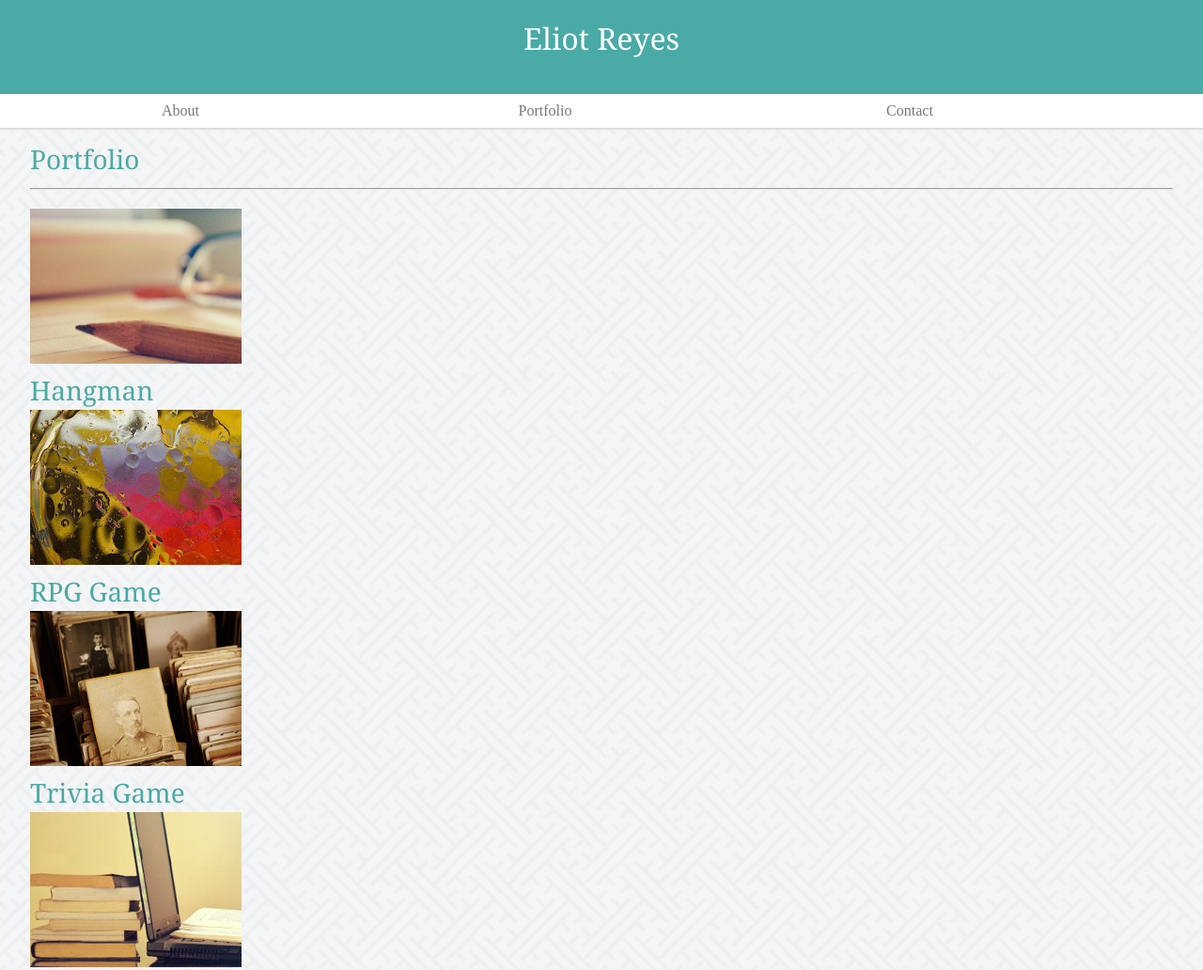
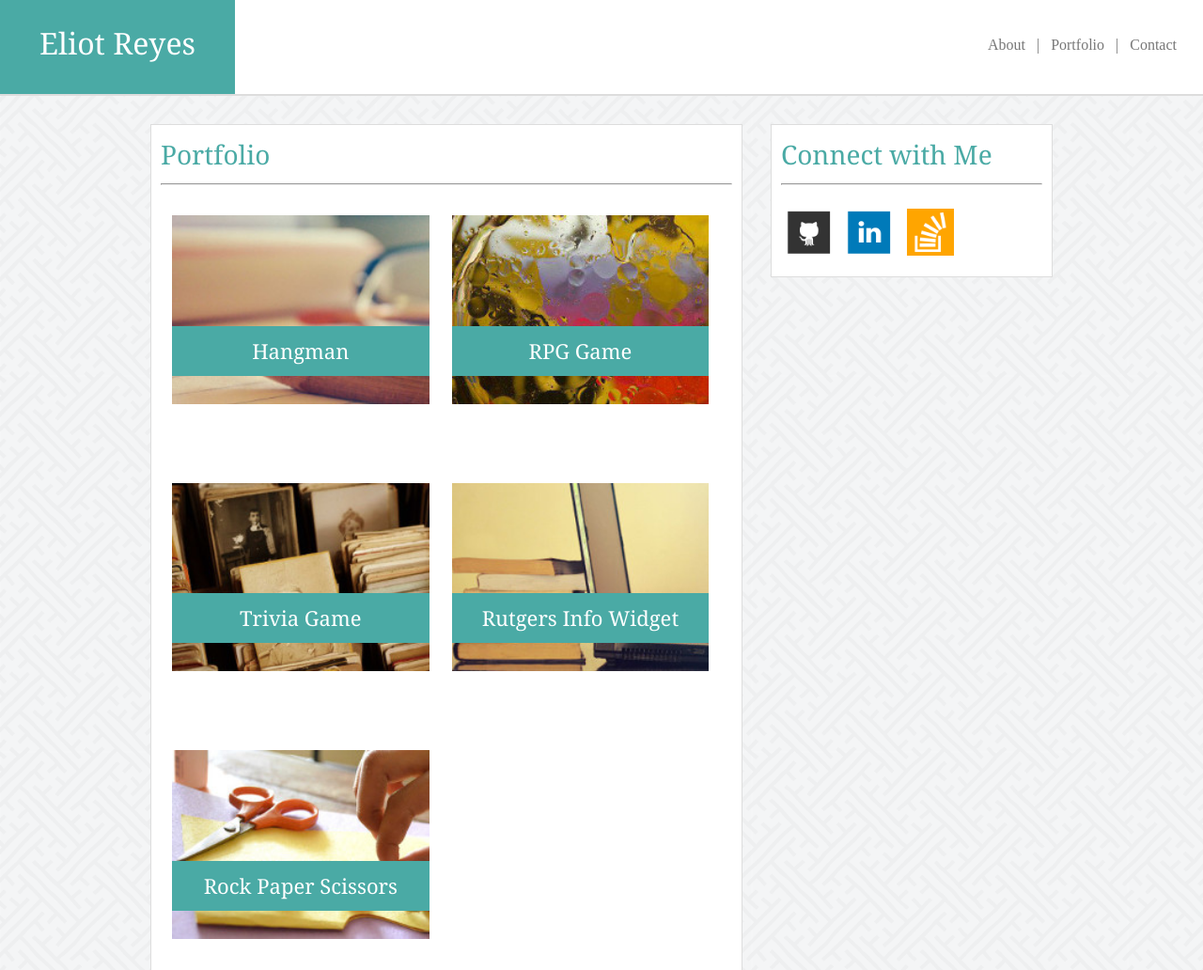
Before and after one commit to emrzero/portfolio, a plain HTML site: page assignment1/portfolio.html in a window 1280 px wide. Shown: the top 1032 px of the page at 94% size. Drawn offline with Linux system fonts and the light colour scheme.

Commit message:
Finished assignment 1 (of 2) of HW Week 2

```diff
--- a/assignment1/assets/css/style.css
+++ b/assignment1/assets/css/style.css
@@ -2,9 +2,9 @@
 /**
 Styling begins with Mobile first
 and continues with THREE breaking points:
-1) Width 640px
-2) Width 768px
-3) Width 980px
+1) max-width 640px
+2) max-width 768px
+3) max-width 980px
 ***/
 /******Global****/
 
@@ -28,6 +28,9 @@ h1, h2, h3, h4, h5, h6 {
   font-size: 28px;
 }
 
+img {
+  width: 100%;
+}
 
 /******General****/
 body {
@@ -70,7 +73,7 @@ nav {
 }
 
 .nav-li-separator {
-  display: none;
+  display: inline-block;
 }
 
 /**** Main Content area ***/
@@ -90,13 +93,6 @@ main {
   margin: 20px auto;
 }
 
-#profilepic {
-  width: 100%;
-}
-
-hr {
-  margin: 10px 0 20px 0;
-}
 
 /**** Aside ****/
 .cm_logo {
@@ -125,3 +121,278 @@ footer {
   margin: 15px 0;
   font-size: 1em;
 }
+
+
+/*** About page ***/
+#profilepic {
+  width: 100%;
+}
+
+hr {
+  margin: 10px 0 20px 0;
+}
+
+
+/*** Portfolio page ***/
+
+#portfolio-container {
+  width: 100%;
+}
+
+.picbox {
+  width: 100%;
+}
+
+.t2 {
+  background-color: #4aaaa5;
+  width: 100%;
+  padding: 10px 0;
+  color: #fff;
+  position: relative;
+  left: 0;
+  bottom: 90px;
+  text-align: center;
+  font-size: 22px;
+}
+
+
+/*** Contact Page ***/
+
+input[type=text], input[type=email], textarea {
+  width: 100%;
+  font-size: 16px;
+}
+
+textarea {
+  height: 200px;
+}
+
+#contact-button {
+  background-color: #4AAAA5;
+  width: 120px;
+  color: #fff;
+  font-size: 18px;
+  border-width: 0;
+}
+
+
+
+/*** Begin Media Queries ****/
+
+@media screen and (min-width: 641px) {
+  #name {
+    max-width: 250px;
+    max-height: 100px;
+    background-color: #4AAAA5;
+    display: inline-block;
+  }
+
+  #h-name {
+    font-size: 32px;
+    color: #fff;
+    padding: 30px 20px 20px 20px;
+    text-align: center;
+  }
+
+  nav {
+    float: right;
+    clear: none;
+    margin: 40px 20px auto auto;
+  }
+
+  .nav-li {
+    display: inline-block;
+    margin: 0 8px;
+    width: auto;
+  }
+
+
+  #profilepic {
+    width: 50%;
+    float: left;
+    clear: none;
+    margin: 0 10px 5px 0;
+  }
+
+  /*** Portfolio page min-width: 641px, max-width: 768px***/
+
+  #portfolio-container {
+    width: 100%%;
+    overflow: auto;
+    margin: 10px auto;
+  }
+
+  .picbox {
+    width: 45%;
+    float: left;
+    clear: none;
+    margin: 12px;
+  }
+
+  .t2 {
+    background-color: #4aaaa5;
+    width: 100%;
+    padding: 10px 0;
+    color: #fff;
+    position: relative;
+    left: 0;
+    bottom: 90px;
+    text-align: center;
+    font-size: 22px;
+  }
+
+}
+
+
+
+/***********************************/
+@media screen and (min-width: 769px){
+  main {
+    width: 75%;
+  }
+
+  #content {
+    width: 55%;
+    margin-right: 30px;
+  }
+
+  aside {
+    width: 35%;
+  }
+
+  .box-container {
+    float: left;
+    clear: none;
+  }
+
+  #profilepic {
+    width: 100%;
+  }
+
+  /*** Portfolio page ***/
+
+  #portfolio-container {
+    width: 100%;
+  }
+
+  .picbox {
+    width: 100%;
+  }
+
+  .t2 {
+    background-color: #4aaaa5;
+    width: 100%;
+    padding: 10px 0;
+    color: #fff;
+    position: relative;
+    left: 0;
+    bottom: 90px;
+    text-align: center;
+    font-size: 22px;
+  }
+
+}
+
+
+
+/***********************************/
+@media screen and (min-width: 981px){
+
+  /* Main */
+
+  main {
+    width: 960px;
+
+  }
+
+
+  #content {
+    width: 630px;
+    float: left;
+    clear: left;
+
+  }
+
+  /* Side Bar */
+
+  aside {
+    width: 300px;
+  }
+
+  .cm_logo {
+  }
+
+
+  /**************************/
+  /* Individual Page styles */
+
+  /*About Me */
+
+  #profilepic {
+    width: auto;
+    float: left;
+    margin: 0 15px 5px 0;
+  }
+
+
+
+  /* Portfolio */
+
+   #portfolio-container {
+    width: 100%%;
+    overflow: auto;
+    margin: 10px auto;
+  }
+
+  .picbox {
+    width: 45%;
+    float: left;
+    clear: none;
+    margin: 12px;
+  }
+
+  .t2 {
+    background-color: #4aaaa5;
+    width: 100%;
+    padding: 10px 0;
+    color: #fff;
+    position: relative;
+    left: 0;
+    bottom: 90px;
+    text-align: center;
+    font-size: 22px;
+  }
+/*  #portfolio-container {
+
+  }
+
+  .picbox {
+    float: left;
+    clear: none;
+  }
+
+  .pic {
+    width: auto;
+  }
+
+  .portfolio_link {
+    width: 230px;
+    height: 300px;
+    overflow: auto;
+    float: left;
+    clear: none;
+  }
+
+  .t2 {
+    background-color: #4aaaa5;
+    width: 225px;
+    padding: 10px 0;
+    color: #fff;
+    position: relative;
+    left: 0;
+    bottom: 70px;
+    text-align: center;
+    font-size: 18px;
+  }*/
+
+}
--- a/assignment1/portfolio.html
+++ b/assignment1/portfolio.html
@@ -14,9 +14,9 @@
         <nav>
           <ul>
             <li class="nav-li"><a href="index.html">About</a> </li>
-            <!-- <li class="nav-li">|</li> -->
+            <li class="nav-li-separator">|</li>
             <li class="nav-li"><a href="portfolio.html">Portfolio</a> </li>
-            <!-- <li class="nav-li">|</li> -->
+            <li class="nav-li-separator">|</li>
             <li class="nav-li"><a href="contact.html">Contact</a></li>
           </ul>
         </nav>
@@ -24,42 +24,42 @@
     </header>
 
     <main>
-      <section id="content">
+      <section id="content" class="box-container">
       <h2>Portfolio</h2>
       <hr>
         <div id="portfolio-container">
 
           <div class="picbox">
             <a class="porfolio_link" href="#">
-              <img src="assets/images/hangman-small.jpg">
+              <img src="assets/images/hangman-small.jpg" class="pic">
               <h5 class="t2">Hangman</h5>
             </a>
           </div>
 
           <div class="picbox">
             <a class="porfolio_link" href="#">
-              <img src="assets/images/rpg-game-small.jpg">
+              <img src="assets/images/rpg-game-small.jpg" class="pic">
               <h5 class="t2">RPG Game</h5>
             </a>
           </div>
 
           <div class="picbox">
             <a class="porfolio_link" href="#">
-              <img src="assets/images/trivia-small.jpg">
+              <img src="assets/images/trivia-small.jpg" class="pic">
               <h5 class="t2">Trivia Game</h5>
             </a>
           </div>
 
           <div class="picbox">
             <a class="porfolio_link" href="#">
-              <img src="assets/images/rutgers-small.jpg">
+              <img src="assets/images/rutgers-small.jpg" class="pic">
               <h5 class="t2">Rutgers Info Widget</h5>
             </a>
           </div>
 
           <div class="picbox">
             <a class="porfolio_link" href="#">
-              <img src="assets/images/rock-paper-scissors-small.jpg">
+              <img src="assets/images/rock-paper-scissors-small.jpg" class="pic">
               <h5 class="t2">Rock Paper Scissors</h5>
             </a>
           </div>
@@ -68,7 +68,7 @@
       </div>
 
 
-      <aside>
+      <aside class="box-container">
         <h2>Connect with Me</h2>
         <hr>
         <a href="https://github.com/emrzero" target="_blank">
```
Also changed, not shown: assignment1/contact.html (+4 -4 lines).
